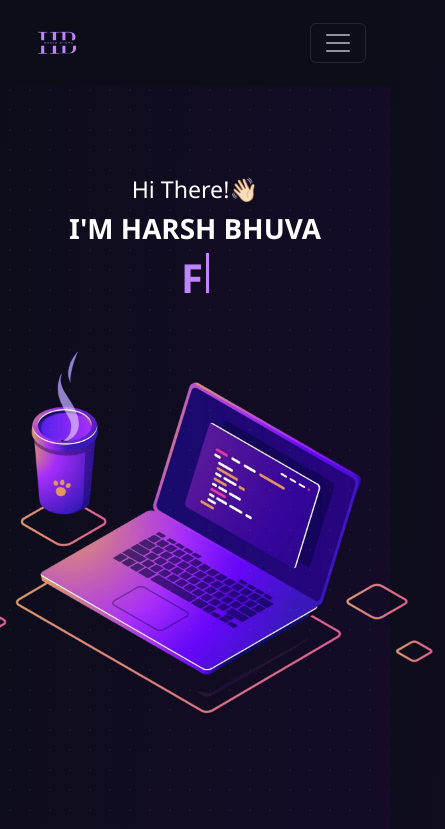
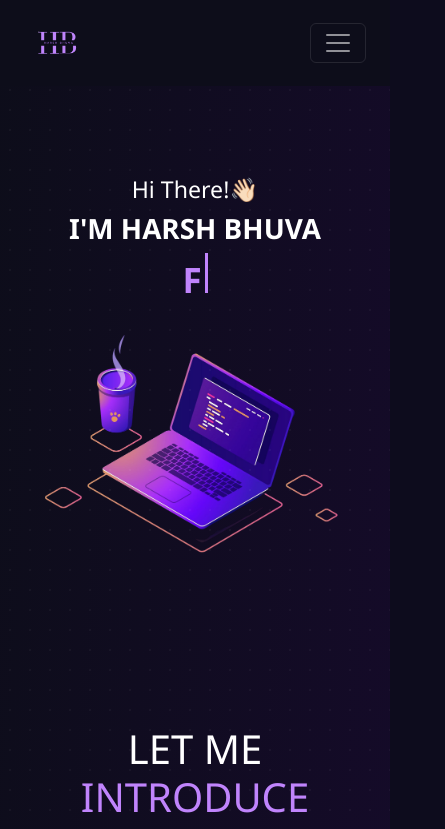
Before and after one commit to HarshBhuva319/Portfolio-Website, a React (Vite) app: page / in a window 390 px wide. Shown: the top 829 px of the page, 445 px wide, since content can reach past the window. Built offline with nearby package versions, Linux system fonts and the light colour scheme.

Commit message:
Home.css

```diff
--- a/src/components/style/Home.css
+++ b/src/components/style/Home.css
@@ -25,3 +25,20 @@ body {
 .home_image{
     width: 500px;
 }
+@media (max-width: 768px) {
+    #typing{
+        font-size: 35px;
+    }
+    .home_image{
+        width:300px;
+    }
+}
+
+@media (max-width: 320px) {
+    #typing{
+        font-size: 30px;
+    }
+    .home_image{
+        width:300px;
+    }
+}
```
